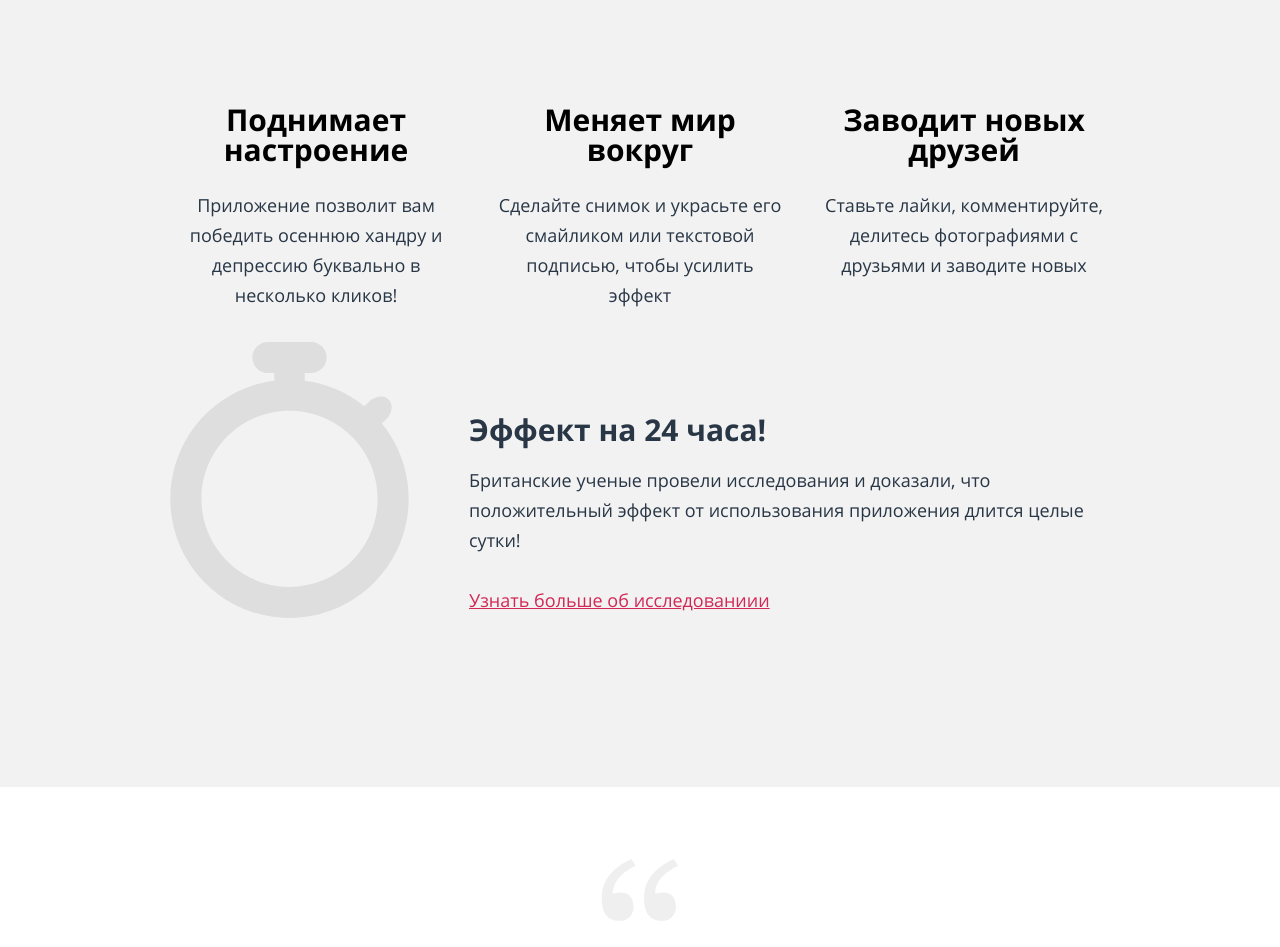
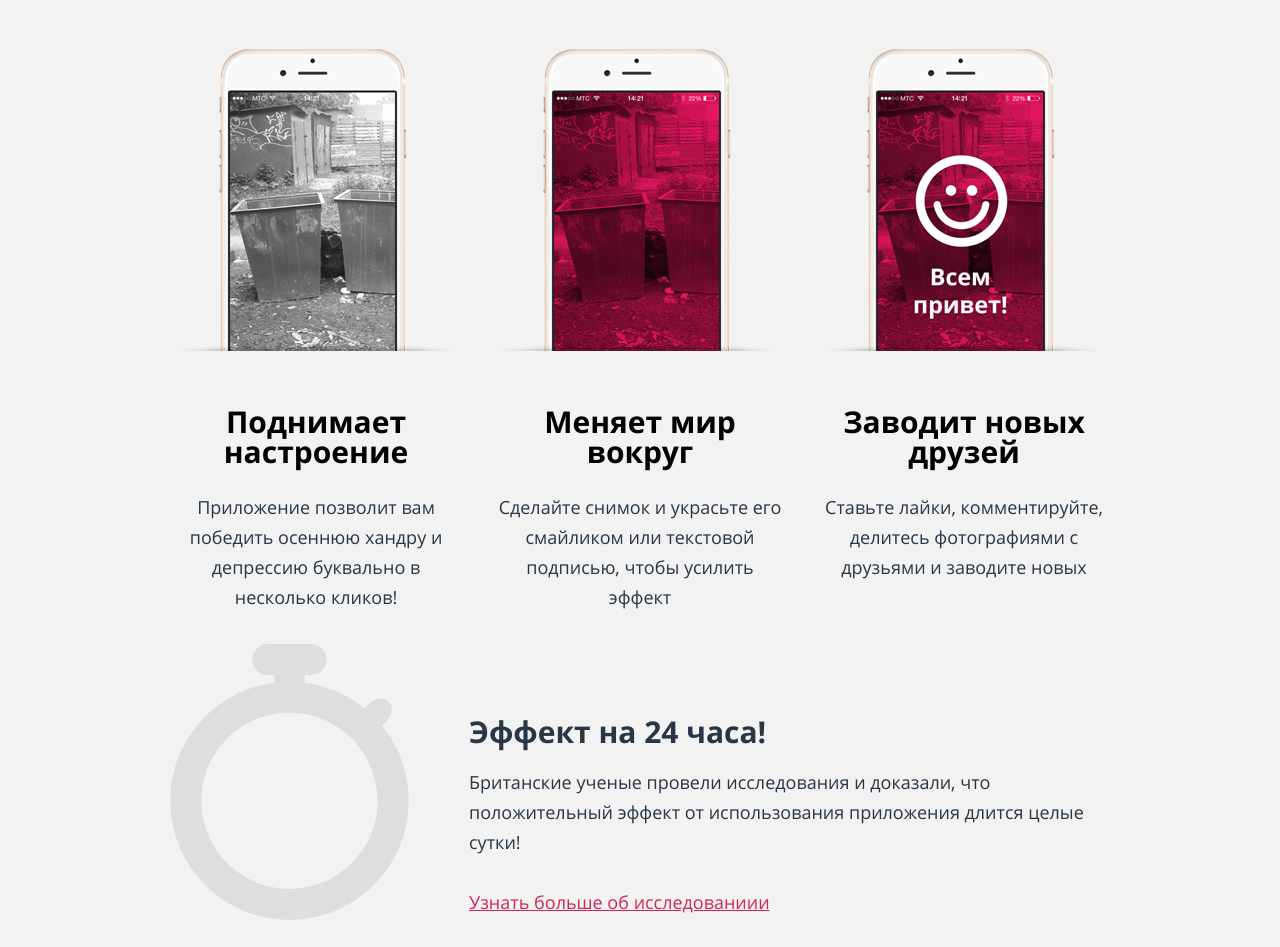
Before and after one commit to kinris/914863-pink-17, a website: page source/index.html in a window 1280 px wide. Shown: the part 1088-2035 px from the top of the page. Drawn offline with nearby package versions, Linux system fonts and the light colour scheme; files that its build step writes are made by us from their sources; the site is published under a folder, as on GitHub Pages, so addresses that start at the root find nothing; files whose address does not match are found by name.

Commit message:
небольшие дополнения

```diff
--- a/source/index.html
+++ b/source/index.html
@@ -111,19 +111,19 @@
       <div class="advantages__wrapper">
         <ul class="advantages__list">
           <li class="advantages__item">
-            <img src="/img/iphone-screen-1-desktop@1x.png" alt="" class="advantages__image-desktop">
+            <img src="img/iphone-screen-1-desktop@1x.png" alt="" class="advantages__image-desktop">
             <h3 class="advantages__subtitle">Поднимает настроение</h3>
             <p>Приложение позволит вам победить осеннюю хандру и депрессию буквально в несколько кликов!</p>
           </li>
 
           <li class="advantages__item">
-            <img src="/img/iphone-screen-2-desktop@1x.png" alt="" class="advantages__image-desktop">
+            <img src="img/iphone-screen-2-desktop@1x.png" alt="" class="advantages__image-desktop">
             <h3 class="advantages__subtitle">Меняет мир вокруг</h3>
             <p>Сделайте снимок и украсьте его смайликом или текстовой подписью, чтобы усилить эффект</p>
           </li>
 
           <li class="advantages__item">
-            <img src="/img/iphone-screen-3-desktop@1x.png" alt="" class="advantages__image-desktop">
+            <img src="img/iphone-screen-3-desktop@1x.png" alt="" class="advantages__image-desktop">
             <h3 class="advantages__subtitle">Заводит новых друзей</h3>
             <p>Ставьте лайки, комментируйте, делитесь фотографиями с друзьями и заводите новых</p>
           </li>
--- a/source/sass/blocks/advantages.scss
+++ b/source/sass/blocks/advantages.scss
@@ -149,7 +149,7 @@
 
     order: 1;
 
-    background-image: url("/img/iphone-screen-3-tablet@1x.png");
+    background-image: url("../img/iphone-screen-3-tablet@1x.png");
 
     width: 268px;
     height: 481px;
--- a/source/sass/blocks/contacts.scss
+++ b/source/sass/blocks/contacts.scss
@@ -31,12 +31,6 @@
 @media (min-width: $tablet-width) {
   .contacts__header {
     width: 500px;
-  }
-}
-
-@media (min-width: $desktop-width) {
-  .contacts__header {
-    width: 730px;
   }
 }
 
```
